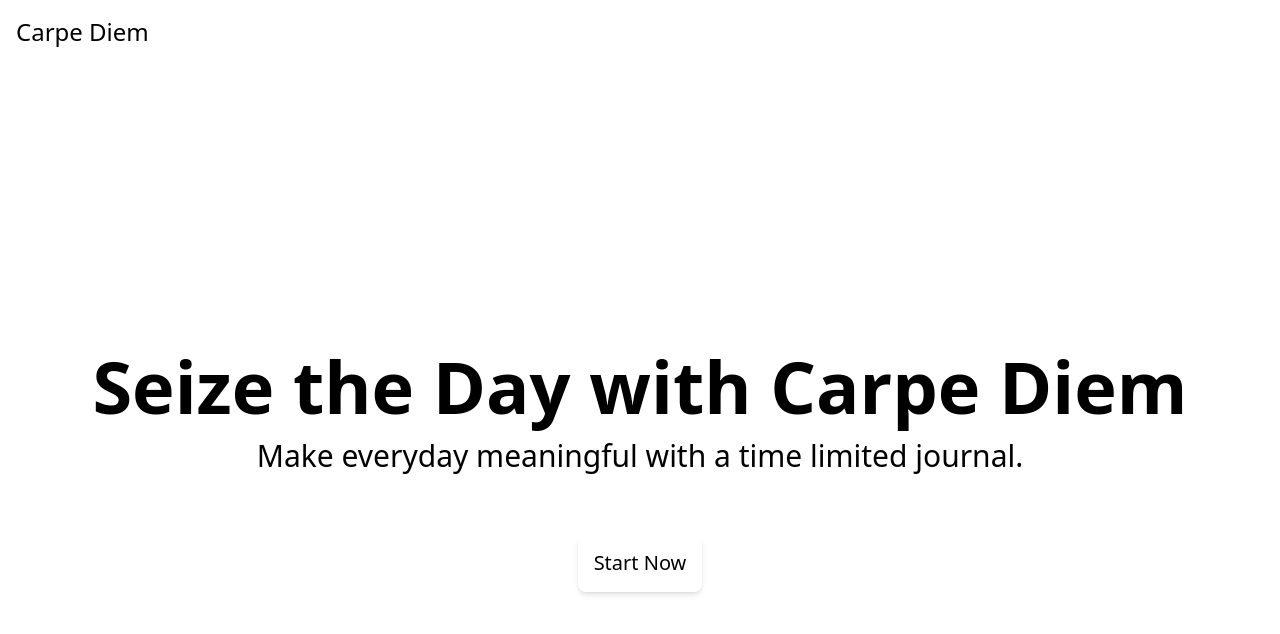
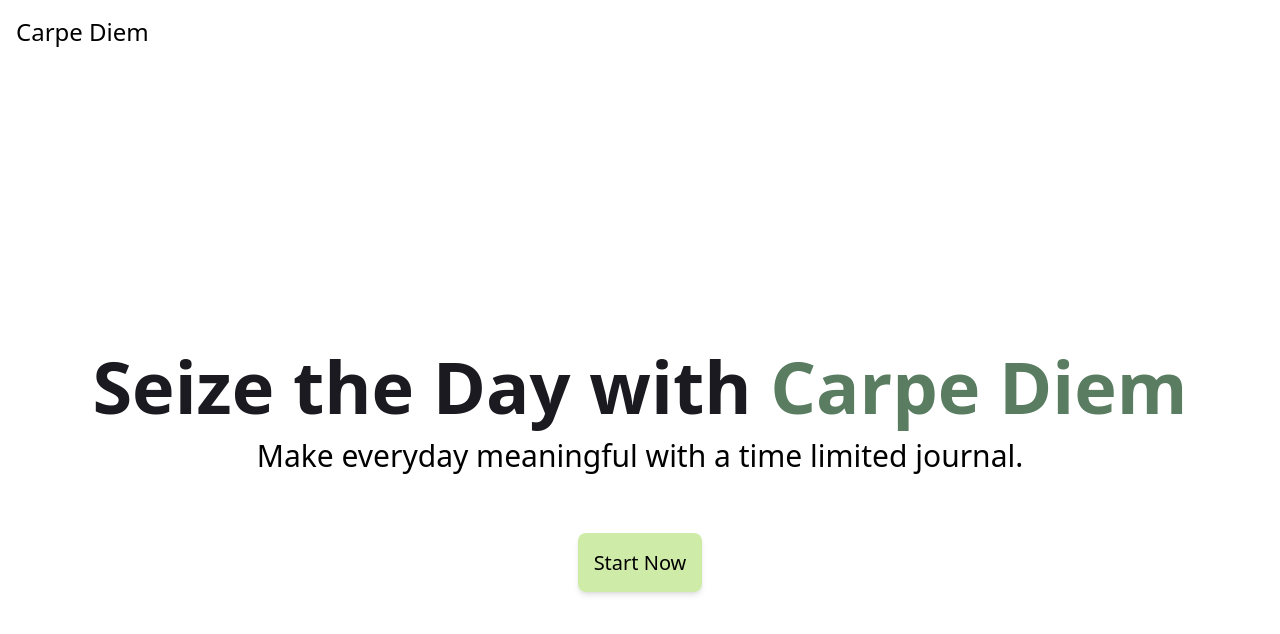
Before and after one commit to andrewmeme/carpediem, a Next.js app: page / in a window 1280 px wide. Shown: the top 634 px of the page. Built offline with nearby package versions, Linux system fonts and the light colour scheme.

Commit message:
Properly removed clerk from project

```diff
--- a/package.json
+++ b/package.json
@@ -9,7 +9,6 @@
     "lint": "next lint"
   },
   "dependencies": {
-    "@clerk/nextjs": "^5.1.3",
     "next": "14.2.3",
     "react": "^18",
     "react-dom": "^18"
--- a/src/app/layout.tsx
+++ b/src/app/layout.tsx
@@ -2,10 +2,6 @@ import type { Metadata } from "next";
 import { Inter } from "next/font/google";
 import "./globals.css";
 
-// Clerk Authentication
-import {
-  ClerkProvider,
-} from '@clerk/nextjs'
 import AppHeader from "@/components/header/AppHeader";
 
 const inter = Inter({ subsets: ["latin"] });
--- a/tailwind.config.ts
+++ b/tailwind.config.ts
@@ -1,4 +1,6 @@
 import type { Config } from "tailwindcss";
+
+const defaultTheme = require('tailwindcss/defaultTheme');
 
 const config: Config = {
   content: [
@@ -13,6 +15,17 @@ const config: Config = {
         "gradient-conic":
           "conic-gradient(from 180deg at 50% 50%, var(--tw-gradient-stops))",
       },
+      colors: {
+        default: {
+          primary: "#ceeba8",
+          secondary: "#5a7d62",
+          gray: "#5e6c93",
+          black: "#1a1a20",
+        }
+      },
+      fontFamily: {
+        'sans': ['"Rubik"', ...defaultTheme.fontFamily.sans]
+      },
     },
   },
   plugins: [],
```
Also changed, not shown: 1 other file (tests, documents, lock files or other folders).
